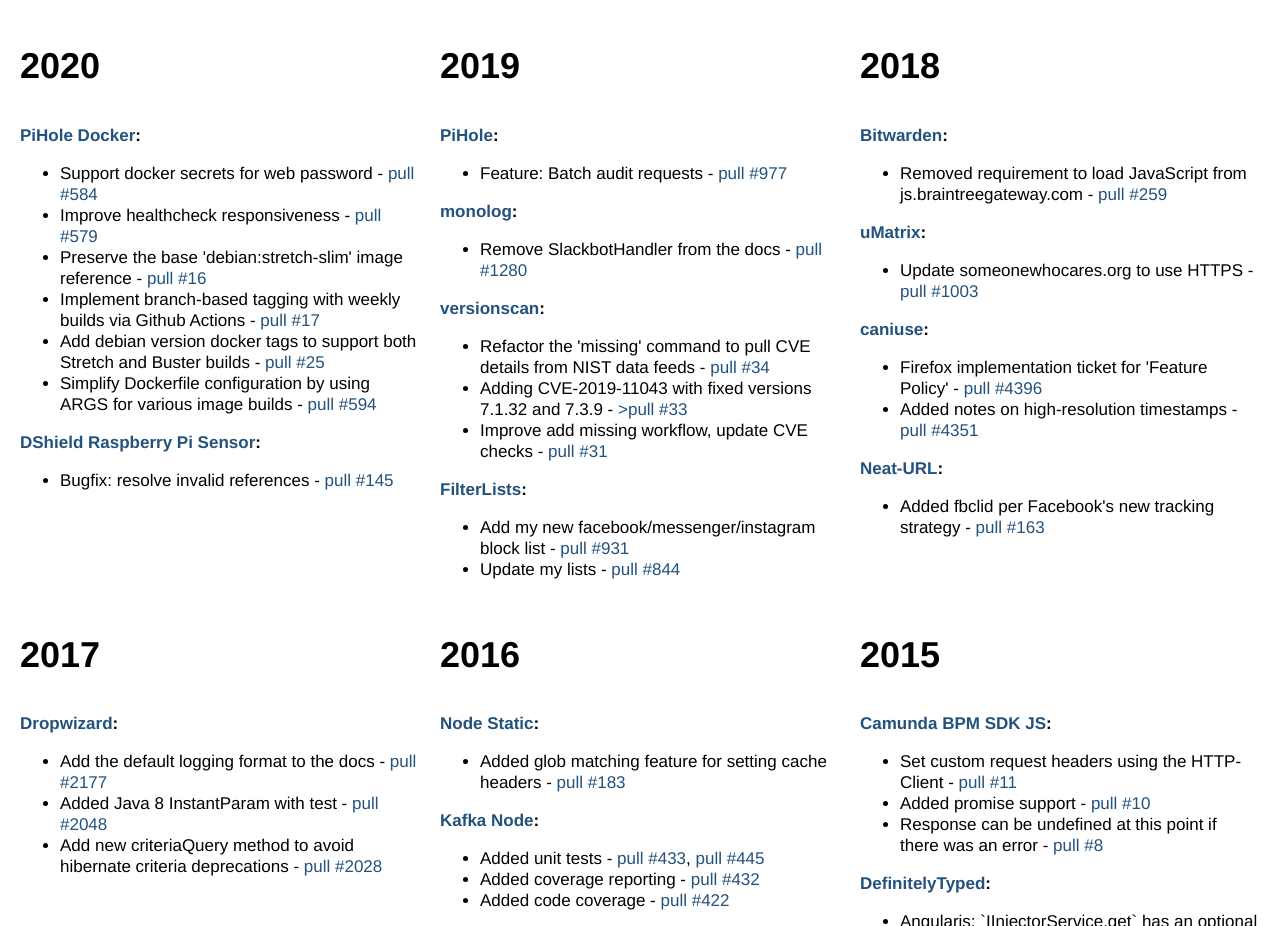
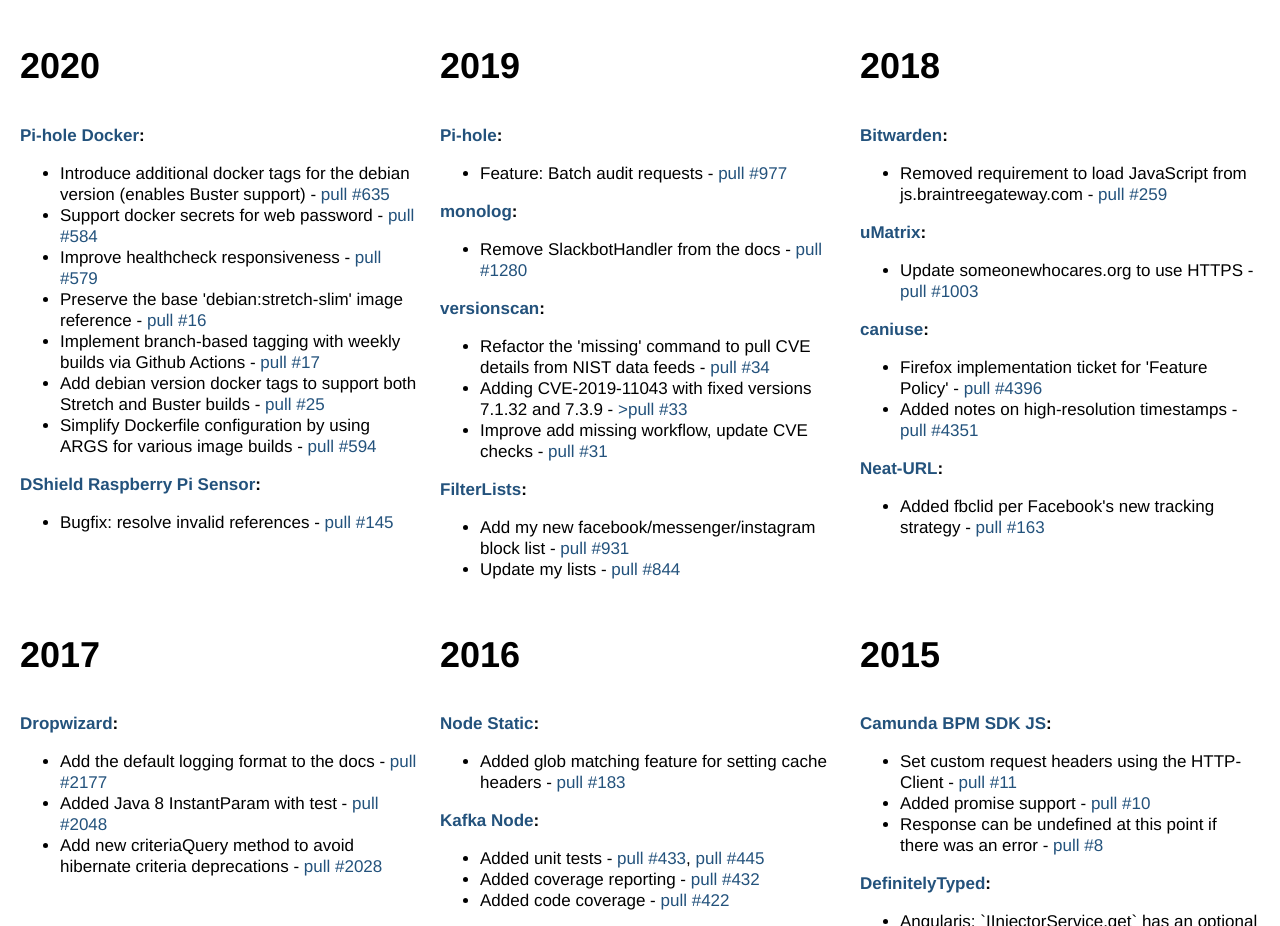
Before and after one commit to lightswitch05/lightswitch05.github.io, a plain HTML site: page index.html in a window 1280 px wide. Shown: the part 1900-2826 px from the top of the page. Drawn offline with Linux system fonts and the light colour scheme.

Commit message:
Added more Pi-hole contribution activity

```diff
--- a/index.html
+++ b/index.html
@@ -115,9 +115,11 @@
         <section class="contribution">
             <h3>2020</h3>
             <dl>
-                <dt><a href="https://github.com/pi-hole/docker-pi-hole">PiHole Docker</a>:</dt>
+                <dt><a href="https://github.com/pi-hole/docker-pi-hole">Pi-hole Docker</a>:</dt>
                 <dd>
                     <ul>
+                        <li>Introduce additional docker tags for the debian version (enables Buster support) -
+                            <a href="https://github.com/pi-hole/docker-pi-hole/pull/635">pull #635</a></li>
                         <li>Support docker secrets for web password -
                             <a href="https://github.com/pi-hole/docker-pi-hole/pull/584">pull #584</a></li>
                         <li>Improve healthcheck responsiveness -
@@ -144,7 +146,7 @@
         <section class="contribution">
             <h3>2019</h3>
             <dl>
-                <dt><a href="https://github.com/pi-hole/AdminLTE">PiHole</a>:</dt>
+                <dt><a href="https://github.com/pi-hole/AdminLTE">Pi-hole</a>:</dt>
                 <dd>
                     <ul>
                         <li>Feature: Batch audit requests - <a href="https://github.com/pi-hole/AdminLTE/pull/977">pull
```
